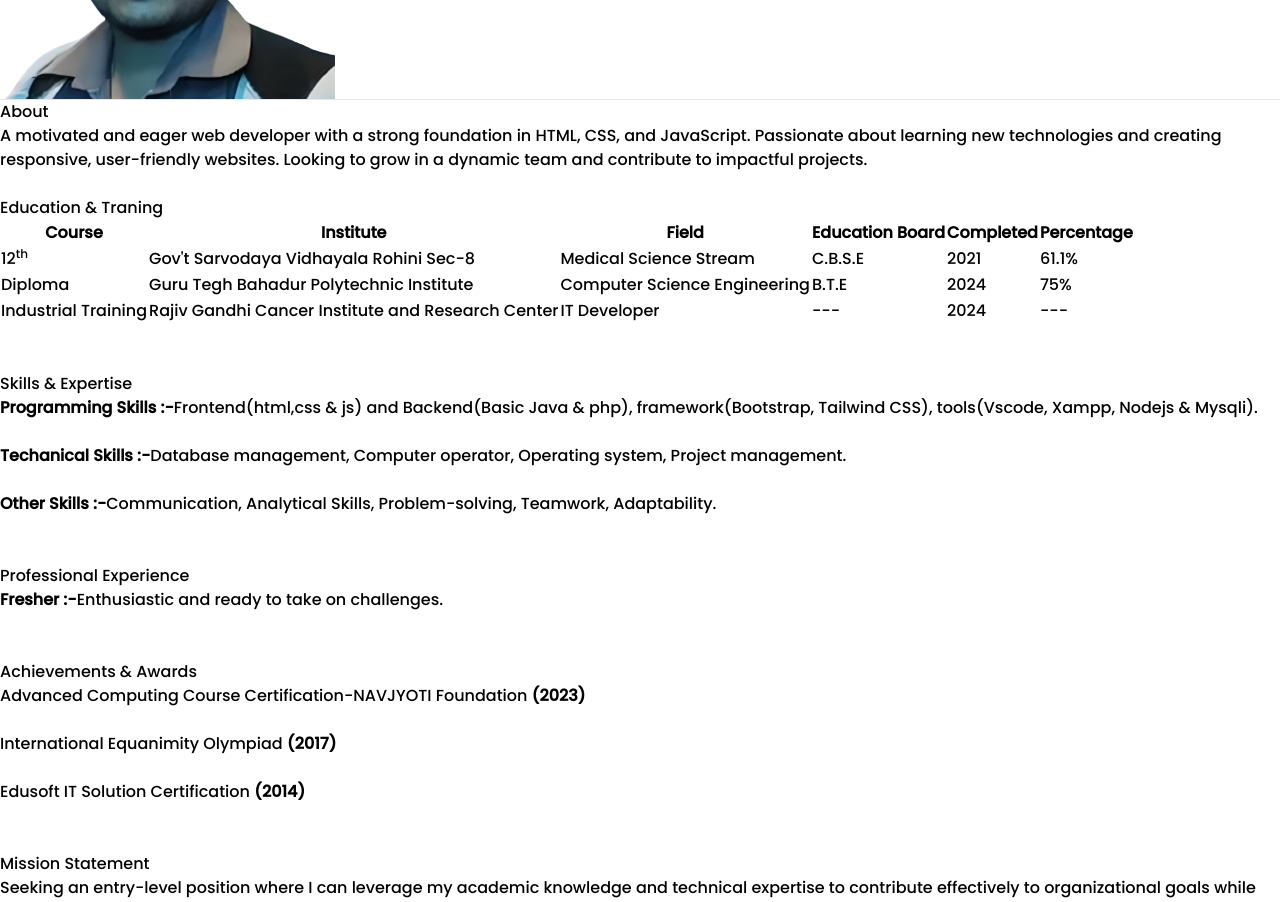
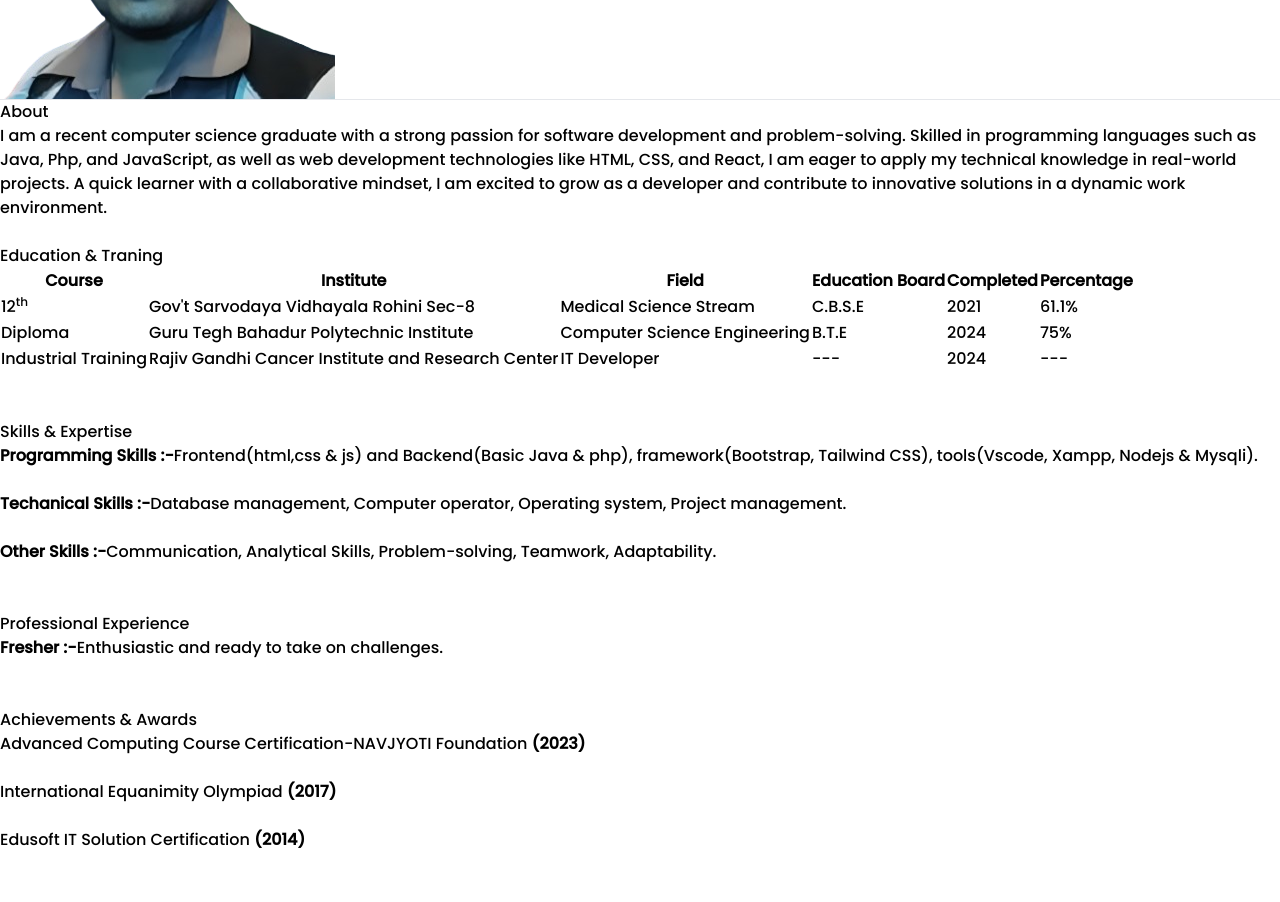
Before and after one commit to GlobalCodingTutorial/Portfolio.github.io, a React (Vite) app: page / in a window 1280 px wide. Shown: the part 1600-2502 px from the top of the page. Built offline with nearby package versions, Linux system fonts and the light colour scheme.

Commit message:
change 5

```diff
--- a/src/components/About.jsx
+++ b/src/components/About.jsx
@@ -7,10 +7,12 @@ function About() {
     <div>
     <h1 className='text-3xl font-bold mb-5'>About</h1>
      <p className='text-sm md:text-lg text-justify'>
-     A motivated and eager web developer with a strong foundation in HTML,
-     CSS, and JavaScript. Passionate about learning new technologies and
-     creating responsive, user-friendly websites. Looking to grow in a
-     dynamic team and contribute to impactful projects.
+     I am a recent computer science graduate with a strong passion for software development
+     and problem-solving. Skilled in programming languages such as Java, Php,
+     and JavaScript, as well as web development technologies like HTML, CSS, and
+     React, I am eager to apply my technical knowledge in real-world projects.
+     A quick learner with a collaborative mindset, I am excited to grow as a
+     developer and contribute to innovative solutions in a dynamic work environment.
      </p>
      <br />
      {/*Education & Traning*/}
```
